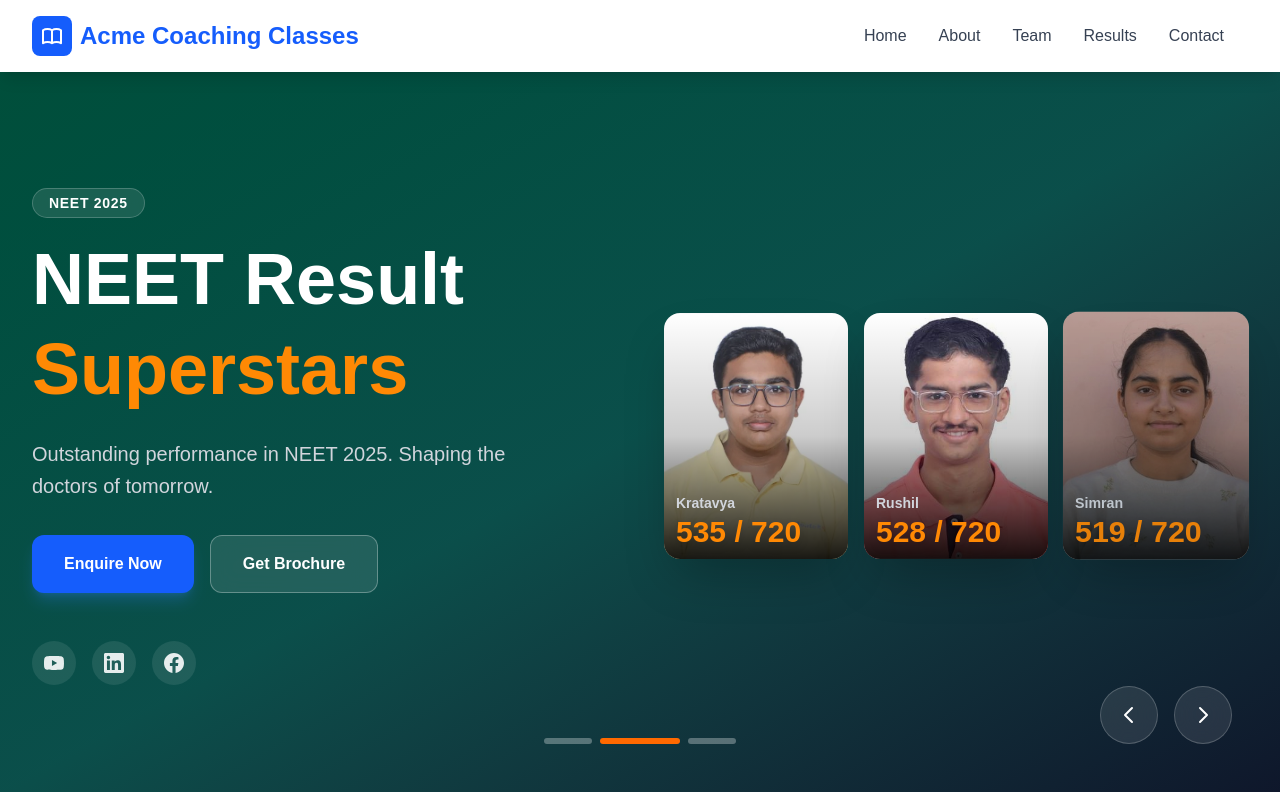
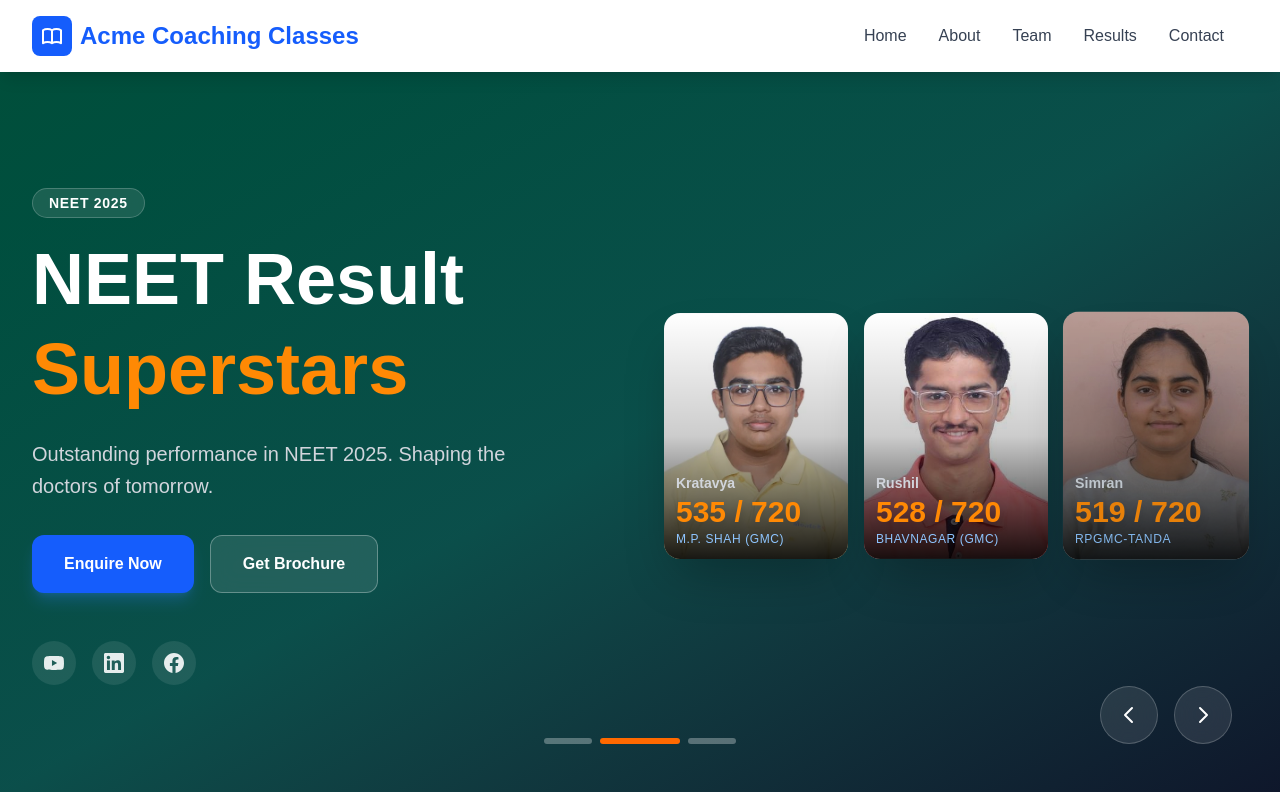
Before and after one commit to mokshchadha/acme_classes, a Next.js app: page / in a window 1280 px wide. Shown: the top 800 px of the page. Built offline with nearby package versions, Linux system fonts and the light colour scheme.

Commit message:
updated hero

```diff
--- a/app/components/sections/HeroCarousel.tsx
+++ b/app/components/sections/HeroCarousel.tsx
@@ -14,12 +14,12 @@ const slides = [
     title: 'JEE Advanced Champions',
     description: 'Our students dominated JEE Advanced 2025 with stellar All India Ranks.',
     students: [
-      { name: 'Arnav', rank: 'AIR 903', image: '/2025/JEE/arnav_air_903.jpg' },
-      { name: 'Dhyey', rank: 'AIR 1569', image: '/2025/JEE/dhyey_air_1569.jpeg' },
-      { name: 'Dhyey', rank: 'AIR 5448', image: '/2025/JEE/dhyey_air_5448.png' },
+      { name: 'Arnav', rank: 'AIR 903', college: 'IIT Bombay (M.E.)', image: '/2025/JEE/arnav_air_903.jpg' },
+      { name: 'Dhyey', rank: 'AIR 1569', college: 'IIT', image: '/2025/JEE/dhyey_air_1569.jpeg' },
+      { name: 'Dhyey', rank: 'AIR 5448', college: 'IIT Gandhinagar (E.C.)', image: '/2025/JEE/dhyey_air_5448.png' },
     ],
     bgGradient: 'from-blue-900 via-indigo-900 to-slate-900'
-  },
+  } as const,
   {
     id: 2,
     type: 'NEET',
@@ -27,12 +27,12 @@ const slides = [
     title: 'NEET Result Superstars',
     description: 'Outstanding performance in NEET 2025. Shaping the doctors of tomorrow.',
     students: [
-      { name: 'Kratavya', rank: '535 / 720', image: '/2025/NEET/kratavya_535.webp' },
-      { name: 'Rushil', rank: '528 / 720', image: '/2025/NEET/rushil_528.jpeg' },
-      { name: 'Simran', rank: '519 / 720', image: '/2025/NEET/simran_519.jpeg' },
+      { name: 'Kratavya', rank: '535 / 720', college: 'M.P. Shah (GMC)', image: '/2025/NEET/kratavya_535.webp' },
+      { name: 'Rushil', rank: '528 / 720', college: 'Bhavnagar (GMC)', image: '/2025/NEET/rushil_528.jpeg' },
+      { name: 'Simran', rank: '519 / 720', college: 'RPGMC-Tanda', image: '/2025/NEET/simran_519.jpeg' },
     ],
     bgGradient: 'from-emerald-900 via-teal-900 to-slate-900'
-  },
+  } as const,
   {
     id: 3,
     type: 'DISCOUNT',
@@ -189,6 +189,9 @@ export const HeroCarousel = () => {
                           <div className="absolute bottom-3 left-3 right-3 text-white">
                             <p className="font-semibold text-xs md:text-sm text-gray-300 mb-1 truncate">{student.name}</p>
                             <p className="text-orange-400 font-black text-lg md:text-3xl leading-none drop-shadow-lg">{student.rank}</p>
+                            {'college' in student && (
+                              <p className="text-[10px] md:text-xs text-blue-300 font-medium mt-1 truncate uppercase tracking-wider">{student.college}</p>
+                            )}
                           </div>
                         </div>
                       </motion.div>
```
